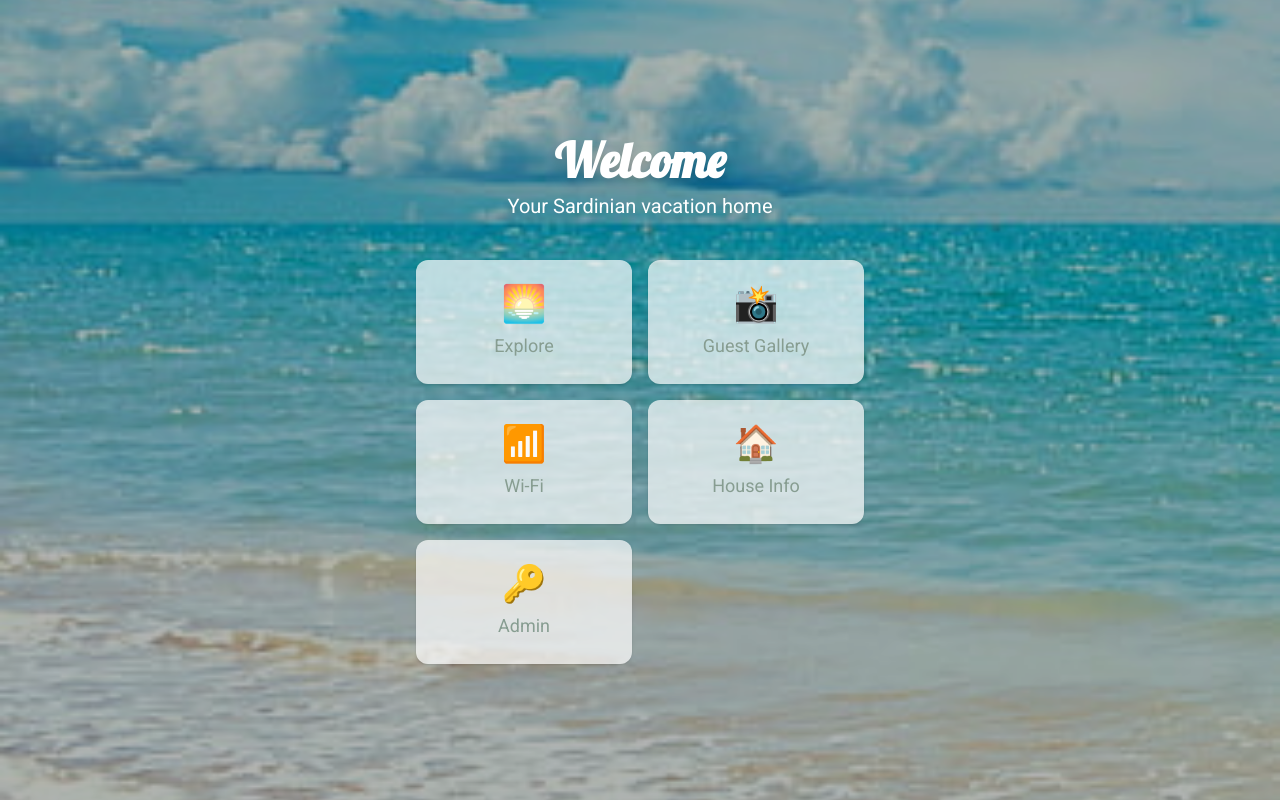
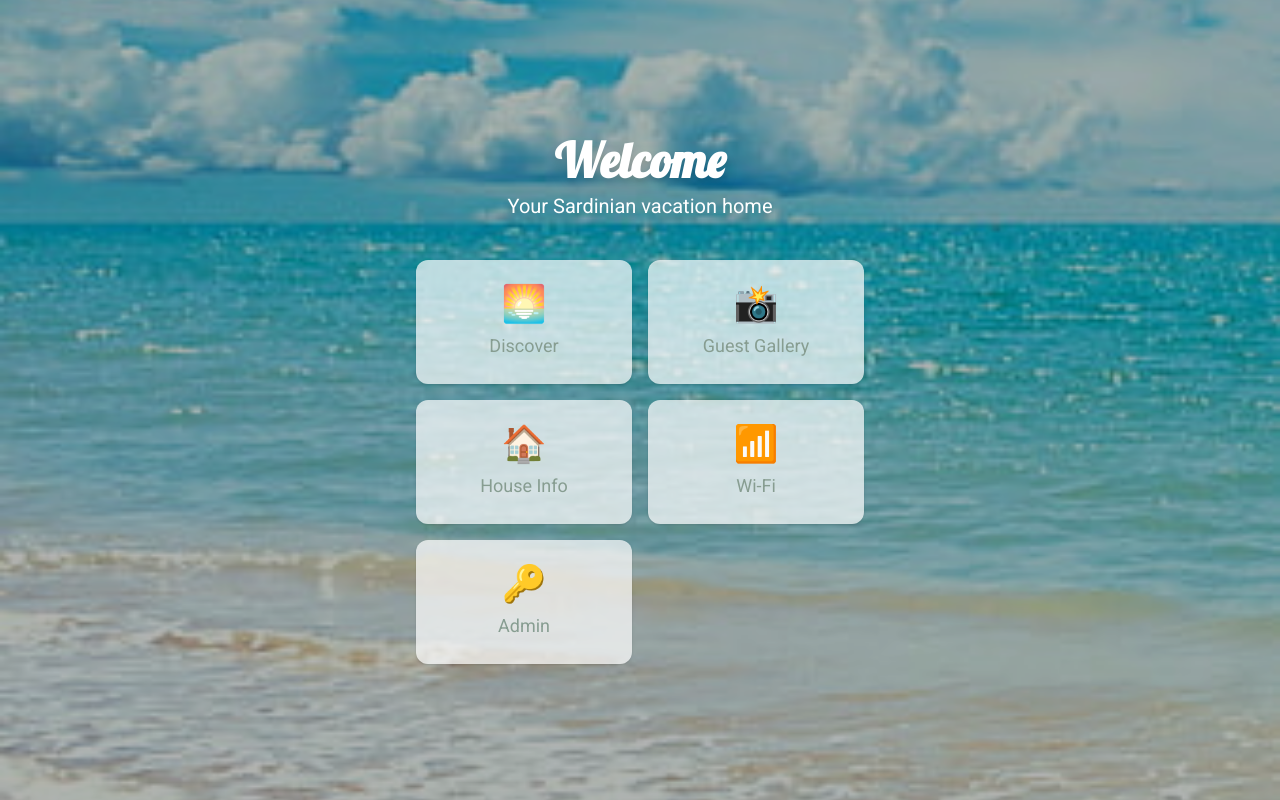
Before and after one commit to ARD83/stoneflowerhome, a React (Vite) app: page / in a window 1280 px wide. Built offline with nearby package versions, Linux system fonts and the light colour scheme; no server answers.

Commit message:
Update Home.jsx

```diff
--- a/src/pages/Home.jsx
+++ b/src/pages/Home.jsx
@@ -28,7 +28,7 @@ export default function Home() {
             className="flex flex-col items-center justify-center bg-white/70 rounded-xl p-6 shadow hover:bg-white transition"
           >
             <span className="text-4xl">🌅</span>
-            <span className="mt-2 text-lg font-medium text-sea">Explore</span>
+            <span className="mt-2 text-lg font-medium text-sea">Discover</span>
           </button>
           <button
             onClick={() => navigate("/gallery")}
@@ -37,19 +37,20 @@ export default function Home() {
             <span className="text-4xl">📸</span>
             <span className="mt-2 text-lg font-medium text-sea">Guest Gallery</span>
           </button>
+
+          <button
+            onClick={() => navigate("/house-info")}
+            className="flex flex-col items-center justify-center bg-white/70 rounded-xl p-6 shadow hover:bg-white transition"
+          >
+            <span className="text-4xl">🏠</span>
+            <span className="mt-2 text-lg font-medium text-sea">House Info</span>
+          </button>
           <button
             onClick={() => navigate("/wifi")}
             className="flex flex-col items-center justify-center bg-white/70 rounded-xl p-6 shadow hover:bg-white transition"
           >
             <span className="text-4xl">📶</span>
             <span className="mt-2 text-lg font-medium text-sea">Wi-Fi</span>
-          </button>
-          <button
-            onClick={() => navigate("/house-info")}
-            className="flex flex-col items-center justify-center bg-white/70 rounded-xl p-6 shadow hover:bg-white transition"
-          >
-            <span className="text-4xl">🏠</span>
-            <span className="mt-2 text-lg font-medium text-sea">House Info</span>
           </button>
           <button
             onClick={() => navigate("/admin")}
```
